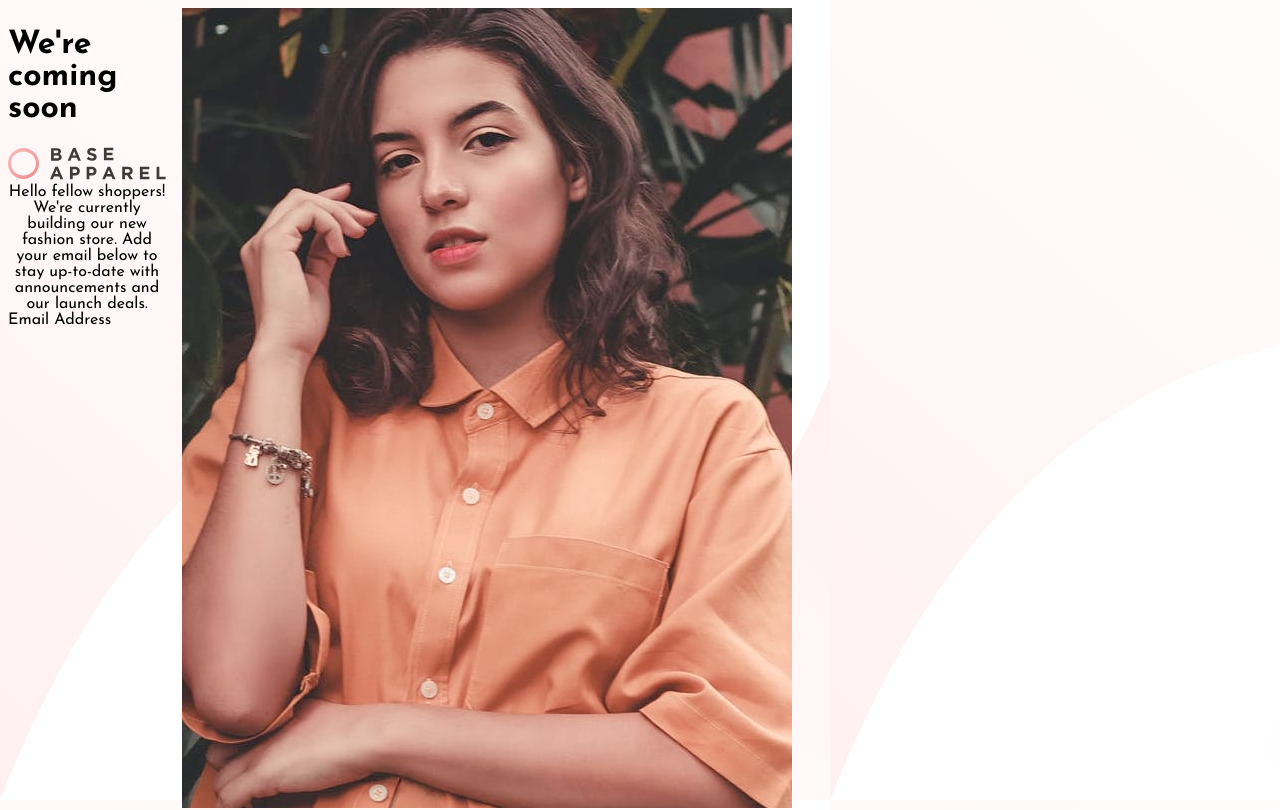
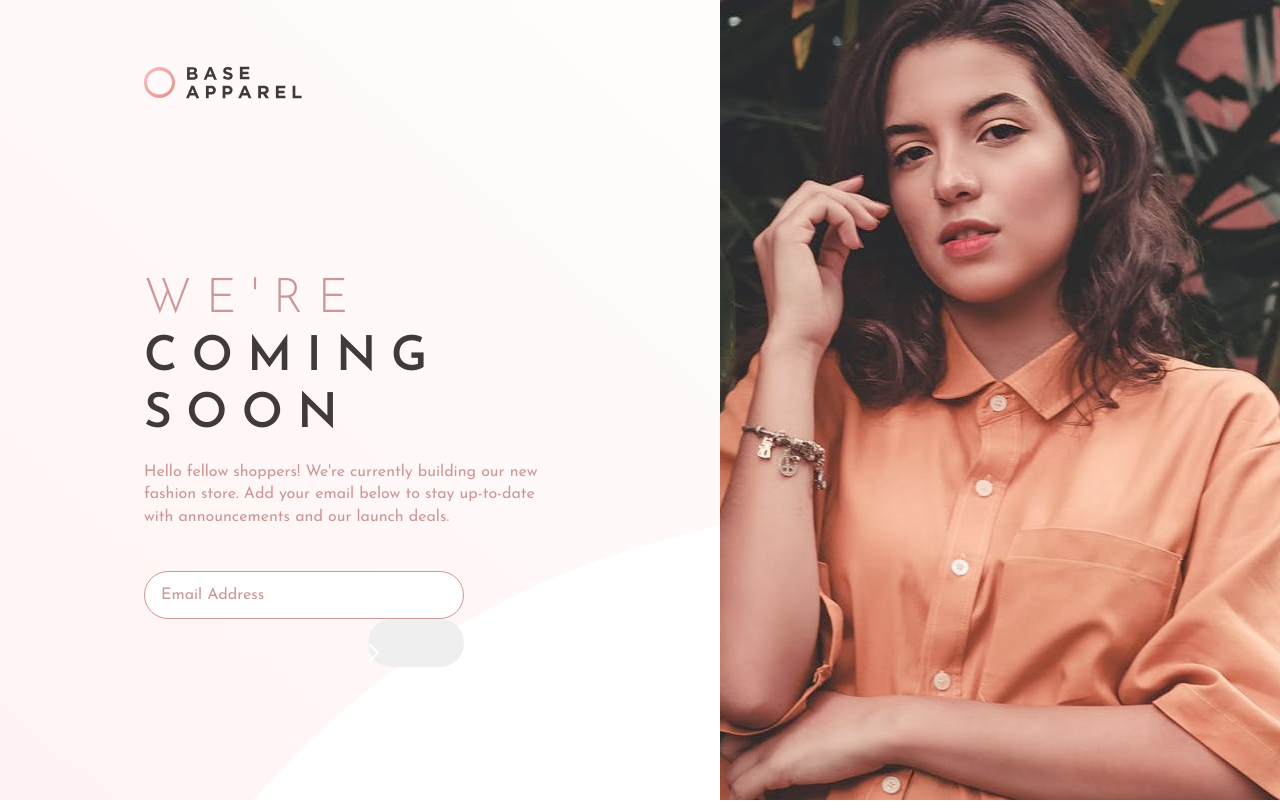
Before and after one commit to adatechschool/MesExercices, a plain HTML site: page Exercices_arbre/Exos_HTML_CSS/Exos_HTML-CSS-Responsive/Exercice3/base-apparel-coming-soon-master/index.html in a window 1280 px wide. Shown: the top 810 px of the page. Drawn offline with Linux system fonts and the light colour scheme.

Commit message:
exo 3 CSS

```diff
--- a/Exercices_arbre/Exos_HTML_CSS/Exos_HTML-CSS-Responsive/Exercice3/base-apparel-coming-soon-master/index.html
+++ b/Exercices_arbre/Exos_HTML_CSS/Exos_HTML-CSS-Responsive/Exercice3/base-apparel-coming-soon-master/index.html
@@ -3,7 +3,6 @@
   <head>
     <meta charset="UTF-8" />
     <meta name="viewport" content="width=device-width, initial-scale=1.0" />
-    <!-- displays site properly based on user's device -->
 
     <link
       rel="icon"
@@ -20,25 +19,38 @@
   </head>
   <body>
     <div class="container">
-      <div class="text-container">
-        <h1>We're coming soon</h1>
+      <div class="image">
+        <img
+          class="girl-portrait"
+          src="./images/hero-desktop.jpg"
+          alt="girl portrait"
+        />
+      </div>
+      <div class="header">
         <img class="logo" src="./images/logo.svg" />
+      </div>
+      <div class="text-container"></div>
+      <div class="title">
+        <div><span class="pink light"> We're</span><br>coming<br>soon</div>
+      </div>
+      <div class="text">
+        Hello fellow shoppers! We're currently building our new fashion store.
+        Add your email below to stay up-to-date with announcements and our
+        launch deals.
+      </div>
+      <div class="input">
+        <input class="input-box" placeholder="Email Address" alt="input email adress"/>
+        <div class="button-container">
+          <button class="ok-button" alt="OK Button">
+            <img class="arrow" src="./images/icon-arrow.svg" />
+        </div>
+      </div>
+    </div>
+  </body>
+</html>
 
-        <div class="text">
-          Hello fellow shoppers! We're currently building our new fashion store.
-          Add your email below to stay up-to-date with announcements and our
-          launch deals.
-        </div>
 
-        <div class="input">Email Address</div>
-      </div>
-      <img
-        class="girlPortrait"
-        src="./images/hero-desktop.jpg"
-        alt="girl portrait"
-      />
-    </div>
-
+ <!--
     <footer>
       <p class="attribution">
         Challenge by
@@ -46,6 +58,4 @@
           >Frontend Mentor</a
         >. Coded by <a href="#">Your Name Here</a>.
       </p>
-    </footer>
-  </body>
-</html>
+    </footer> -->
--- /dev/null
+++ b/Exercices_arbre/Exos_HTML_CSS/Exos_HTML-CSS-Responsive/Exercice3/base-apparel-coming-soon-master/reset.css
@@ -0,0 +1,55 @@
+/*
+*   Kevin Powell
+*   https://youtu.be/cCAtD_BAHNw
+*/
+
+*,
+*::before,
+*::after {
+  box-sizing: border-box;
+}
+
+* {
+  margin: 0;
+  padding: 0;
+  font: inherit; /* Get rid of all font sizes and heights */
+}
+
+html {
+  color-scheme: white; /* Default dark */
+  hanging-punctuation: first last; /* Not supported in Chrome */
+}
+
+body {
+  min-height: 100vh;
+}
+
+/* Media responsive */
+img,
+picture,
+svg,
+video {
+  display: block;
+  max-width: 100%;
+}
+
+h1,
+h2,
+h3,
+h4,
+h5,
+h6 {
+  text-wrap: balance;
+}
+
+p {
+  max-width: 75ch;
+  text-wrap: pretty; /* Prevents orphans on lines */
+}
+
+@media (prefers-reduced-motion: no-preference) {
+  :has(:target) {
+    scroll-behavior: smooth;
+    scroll-padding-top: 3rem;
+  }
+}
--- a/Exercices_arbre/Exos_HTML_CSS/Exos_HTML-CSS-Responsive/Exercice3/base-apparel-coming-soon-master/style.css
+++ b/Exercices_arbre/Exos_HTML_CSS/Exos_HTML-CSS-Responsive/Exercice3/base-apparel-coming-soon-master/style.css
@@ -1,37 +1,108 @@
+@import url(reset.css);
+
 body {
   font-size: 1em;
+  font-weight: 400;
   font-family: "Josefin Sans";
+  color: hsl(0, 36%, 70%);
   background-image: url("./images/bg-pattern-desktop.svg");
+  background-size: cover;
 }
 
-.attribution {
-  font-size: 11px;
-  text-align: center;
+.pink {
+  color: hsl(0, 36%, 70%);
 }
-.attribution a {
-  color: hsl(228, 45%, 44%);
+.light {
+  font-weight: 300;
 }
 
 .container {
   display: grid;
-  grid-template-rows: 1fr 1fr 1fr;
-  grid-template-columns: 1fr 1fr 1fr 1fr 1fr;
-  grid-gap: 1em;
-  grid-template-areas:
-    "logo text-container text-container girlPortrait girlPortrait"
-    "text-container text-container text-container girlPortrait girlPortrait"
-    "text-container text-container text-container girlPortrait girlPortrait";
+  grid-template-columns: 1fr 1fr 1fr 1fr 1fr 1fr 1fr 1fr 1fr;
+  grid-template-rows: 1fr 1fr 1fr 1fr 1fr 1fr 1fr 1fr 1fr;
+  gap: 1em 1em;
+  grid-auto-flow: row;
 }
 
-.logo {
-  grid-area: "logo";
+.image {
+  grid-area: 1 / 6 / 10 / 10;
+  justify-items: center;
+  overflow: hidden;
+  height: 100vh;
+  object-fit: cover;
 }
 
-.girlPortrait {
-  grid-area: "girlPortrait";
+.girl-portrait {
+  width: 100%;
+  height: 100%;
+  object-fit: cover;
+}
+
+.header {
+  grid-area: 1 / 2 / 3 / 5;
+  align-self: center;
+}
+
+.text-container {
+  grid-area: 3 / 2 / 8 / 5;
+}
+
+.title {
+  grid-area: 4 / 2 / 7 / 5;
+  text-transform: uppercase;
+  font-size: 3em;
+  font-weight: 600;
+  letter-spacing: 0.3em;
+  line-height: 1.2em;
+  color: hsl(0, 6%, 24%);
 }
 
 .text {
-  text-align: center;
-  grid-area: "text";
+  grid-area: 6 / 2 / 7 / 5;
+  align-self: end;
+  line-height: 1.4em;
 }
+
+.input {
+  grid-area: 7 / 2 / 8 / 5;
+  align-self: end;
+  position: relative;
+  max-width: 20rem;
+}
+
+input:focus {
+  outline: none;
+}
+
+::placeholder {
+  color: hsl(0, 36%, 70%);
+}
+
+.input-box {
+  color: hsl(0, 36%, 70%);
+  border: 1px solid hsl(0, 36%, 70%);
+  height: 3em;
+  width: 100%;
+  border-radius: 30px;
+  padding: 1em;
+}
+
+.ok-button {
+  position: absolute;
+  right: 0;
+  height: 3em;
+  width: 6em;
+  border-radius: 30px;
+  border: none;
+}
+
+.arrow {
+  position: absolute;
+  justify-self: center;
+}
+
+input {
+  align-items: center;
+  border-style: solid;
+  border: 1px solid hsl(0, 36%, 70%);
+}
```
Also changed, not shown: 1 other file.
